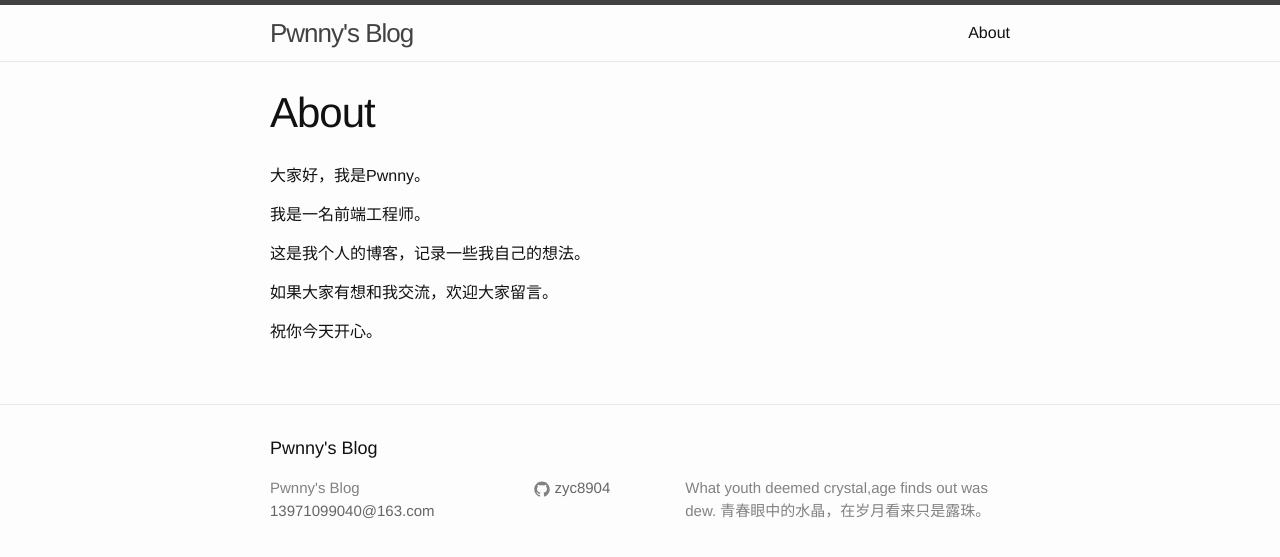
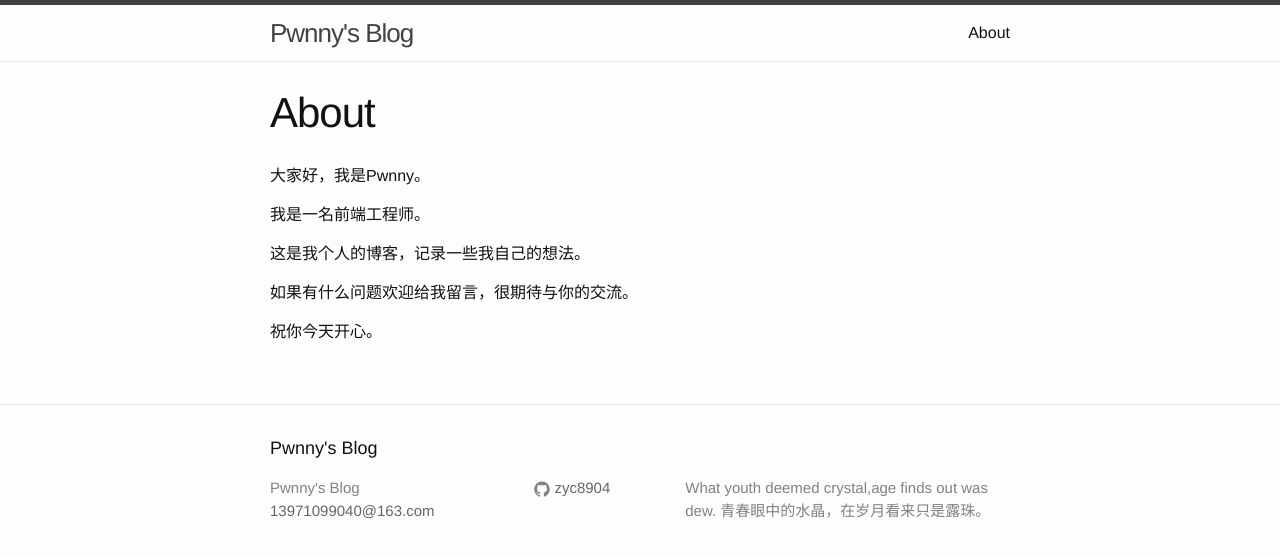
Before and after one commit to zyc8904/zyc8904.github.io, a Jekyll site: the page built from about.md, in a window 1280 px wide. Shown: the top 557 px of the page. Built offline with Jekyll 4.4.1, drawn with Linux system fonts in a browser that asks for light colours.

Commit message:
修正about

```diff
--- a/about.md
+++ b/about.md
@@ -10,6 +10,6 @@ permalink: /about/
 
 这是我个人的博客，记录一些我自己的想法。
 
-如果大家有想和我交流，欢迎大家留言。
+如果有什么问题欢迎给我留言，很期待与你的交流。
 
 祝你今天开心。
```
